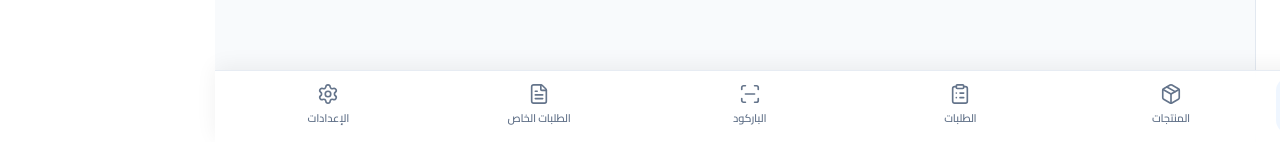
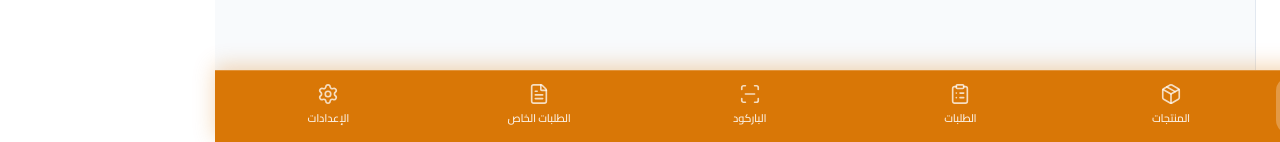
Before and after one commit to ectroshop9/dzboard, a React (Vite) app: page /admin/dashboard in a window 1280 px wide. Shown: the part 658-800 px from the top of the page. Built offline with nearby package versions, Linux system fonts and the light colour scheme; no server answers; sample sign-in values are in the browser's storage.

Commit message:
Fix Navbar

```diff
--- a/src/components/MobileBottomNav.jsx
+++ b/src/components/MobileBottomNav.jsx
@@ -22,15 +22,13 @@ export default function MobileBottomNav() {
       left: 0,
       right: 0,
       height: 72,
-      background: 'rgba(255, 255, 255, 0.92)',
-      backdropFilter: 'blur(12px)',
-      WebkitBackdropFilter: 'blur(12px)',
-      borderTop: '1px solid rgba(226, 232, 240, 0.8)',
+      background: '#d97706', // خلفية برتقالية دافئة وعصرية
+      borderTop: '1px solid rgba(255, 255, 255, 0.2)',
       display: 'flex',
       alignItems: 'center',
       justifyContent: 'space-around',
       zIndex: 1000,
-      boxShadow: '0 -4px 20px rgba(0, 0, 0, 0.06)',
+      boxShadow: '0 -4px 20px rgba(217, 119, 6, 0.3)',
       paddingBottom: 'max(8px, env(safe-area-inset-bottom))',
       paddingTop: 6,
       paddingLeft: 8,
@@ -55,8 +53,8 @@ export default function MobileBottomNav() {
               height: '100%',
               borderRadius: 14,
               transition: 'all 0.2s cubic-bezier(0.4, 0, 0.2, 1)',
-              background: isActive ? '#eff6ff' : 'transparent',
-              color: isActive ? '#2563eb' : '#64748b',
+              background: isActive ? 'rgba(255, 255, 255, 0.25)' : 'transparent',
+              color: '#ffffff',
               padding: '2px 0'
             }}
           >
@@ -70,14 +68,15 @@ export default function MobileBottomNav() {
             }}>
               <Icon
                 size={22}
-                strokeWidth={isActive ? 2.5 : 1.8}
-                color={isActive ? '#2563eb' : '#64748b'}
+                strokeWidth={isActive ? 2.8 : 1.8}
+                color={isActive ? '#ffffff' : 'rgba(255, 255, 255, 0.75)'}
               />
             </div>
             <span style={{
               whiteSpace: 'nowrap',
               fontSize: 11,
-              fontWeight: isActive ? 800 : 600,
+              fontWeight: isActive ? 900 : 600,
+              color: isActive ? '#ffffff' : 'rgba(255, 255, 255, 0.85)',
               letterSpacing: '-0.2px'
             }}>
               {item.label}
```
